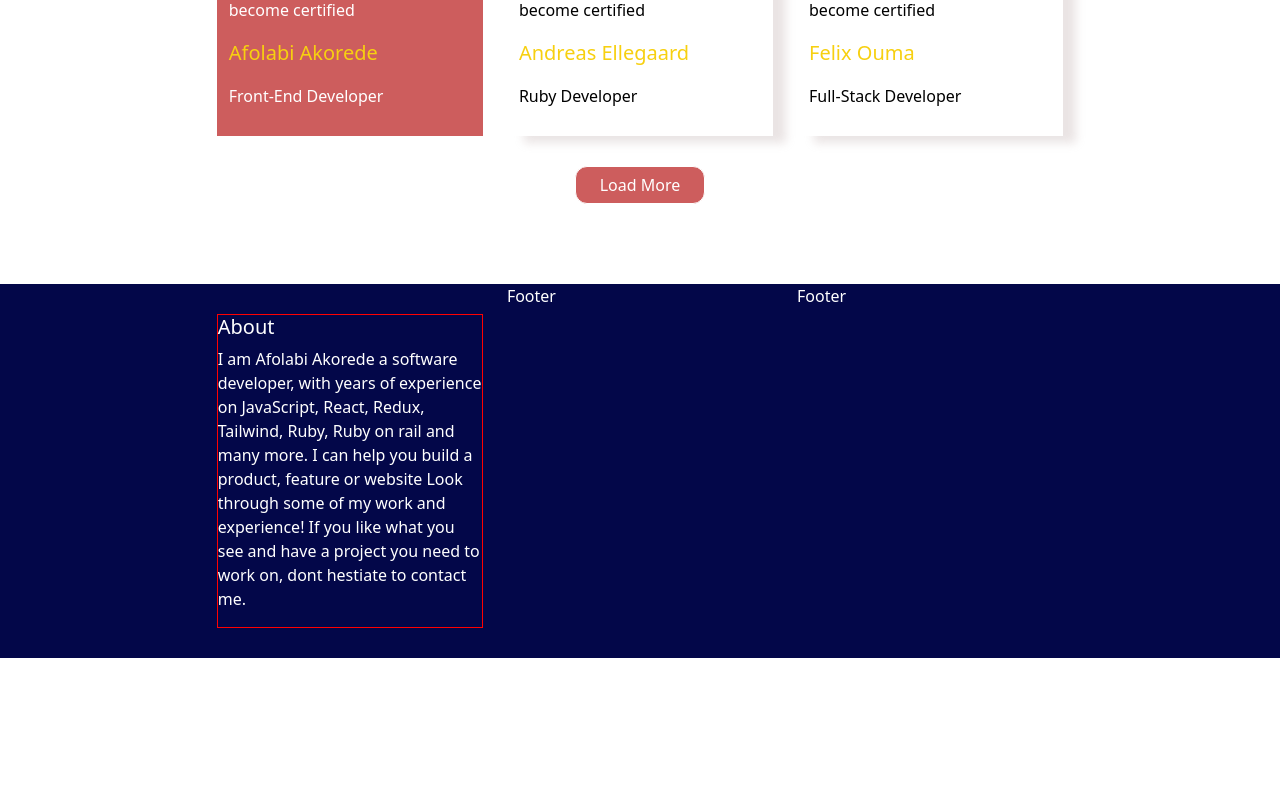
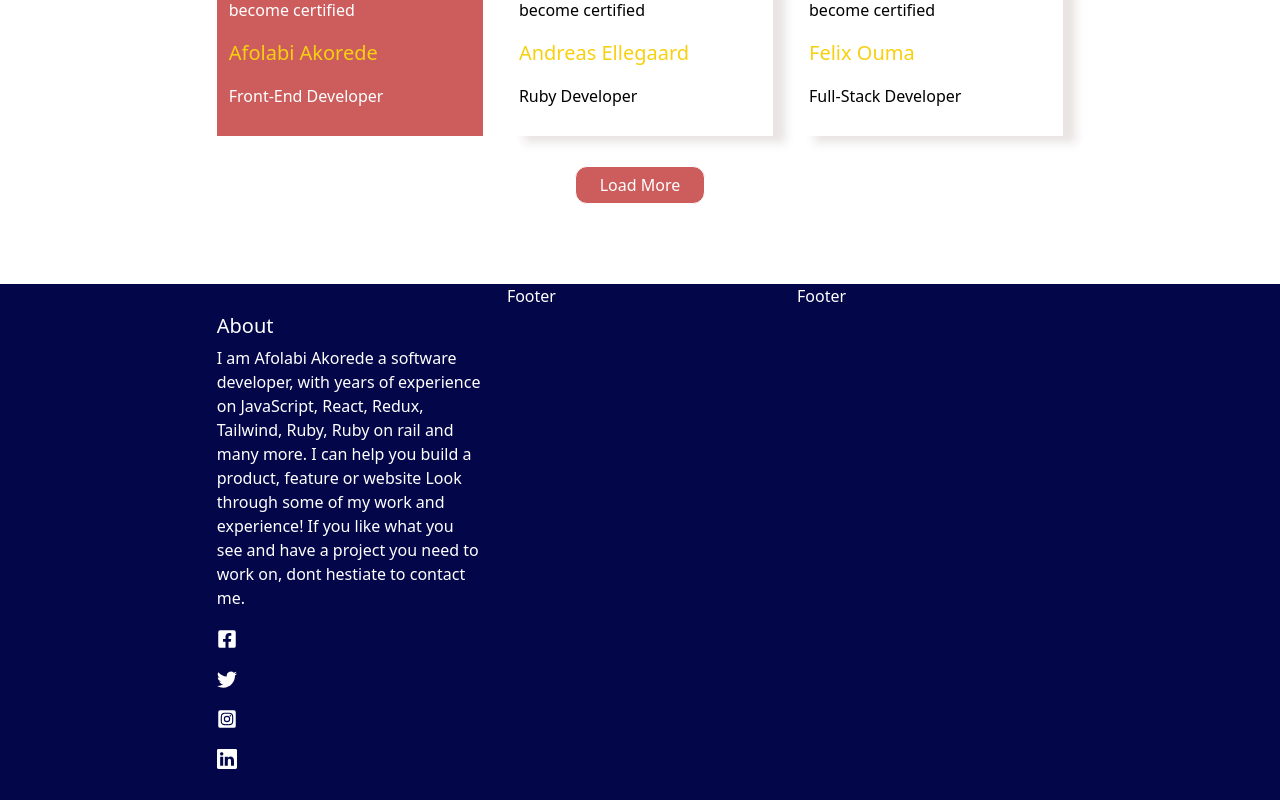
Before and after one commit to brainconnect93/personal-portfolio, a React (Create React App) app: page / in a window 1280 px wide. Shown: the part 2509-3309 px from the top of the page. Before the commit the page ends 3167 px from the top, so only its background shows below. Built offline with nearby package versions, Linux system fonts and the light colour scheme.

Commit message:
Add icons to the footer

```diff
--- a/src/components/Footer/Footer.js
+++ b/src/components/Footer/Footer.js
@@ -1,5 +1,7 @@
 /* eslint-disable */
 import React from "react";
+import { FaFacebookSquare, FaInstagramSquare } from "react-icons/fa";
+import { BsTwitter, BsLinkedin } from "react-icons/bs";
 import "./footer.css";
 
 const Footer = () => {
@@ -18,6 +20,20 @@ const Footer = () => {
                 what you see and have a project you need to work on, dont
                 hestiate to contact me.
               </p>
+              <span className="footer-icons">
+                <p>
+                  <FaFacebookSquare size={20} />
+                </p>
+                <p>
+                  <BsTwitter size={20} />
+                </p>
+                <p>
+                  <FaInstagramSquare size={20} />
+                </p>
+                <p>
+                  <BsLinkedin size={20} />
+                </p>
+              </span>
             </div>
           </div>
           <div className="col-xl-4 col-lg-4 col-md-12 col-sm-12">Footer</div>
--- a/src/components/Footer/footer.css
+++ b/src/components/Footer/footer.css
@@ -12,6 +12,5 @@
 }
 
 .footer-deatils {
-  border: 1px solid red;
   margin: 30px 0;
 }
```
